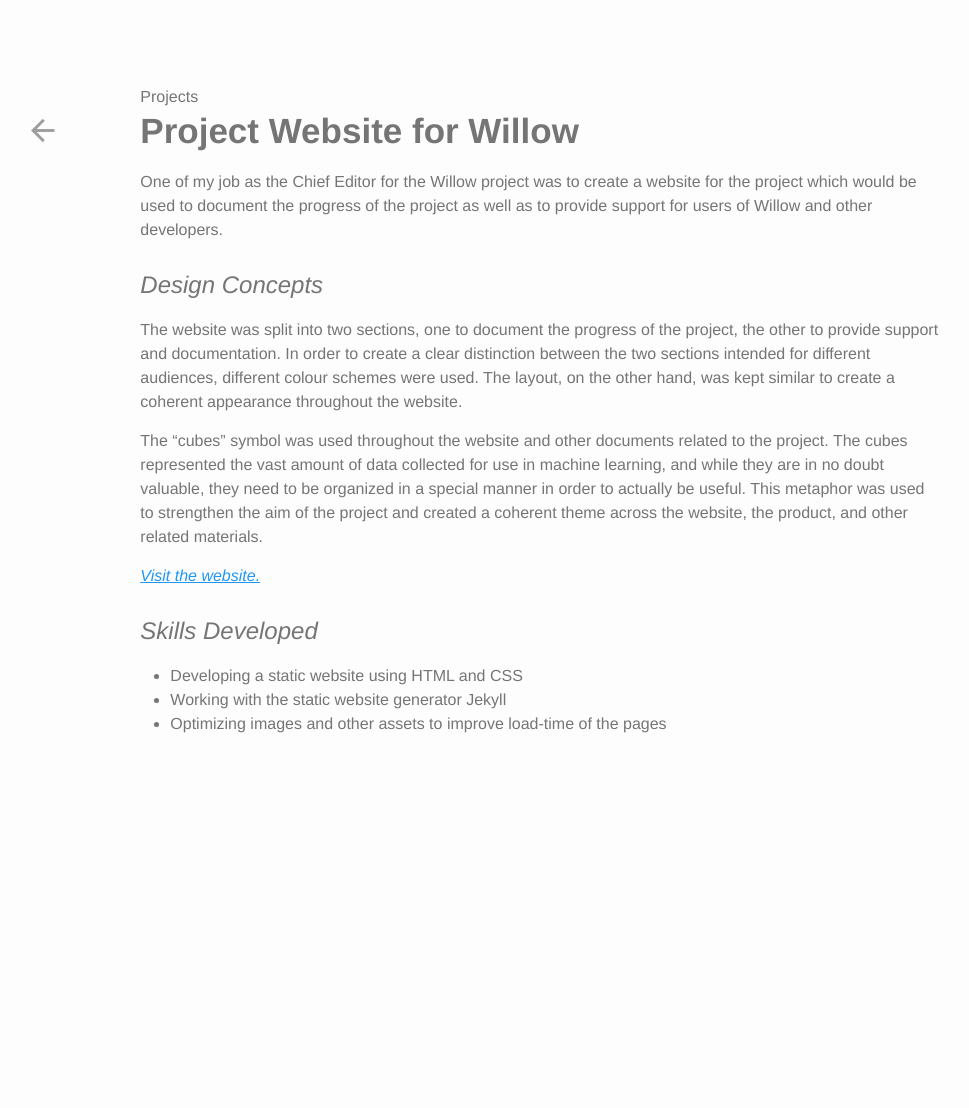
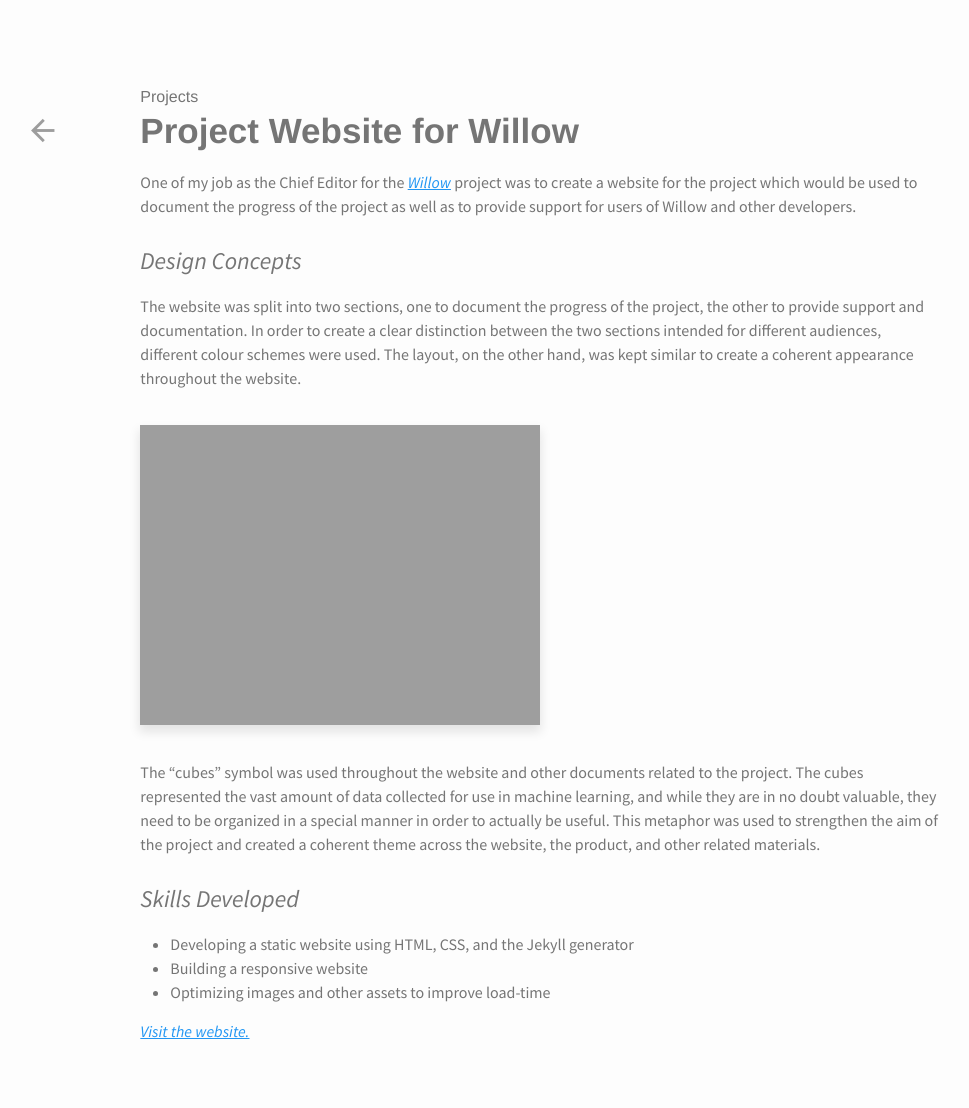
Before and after one commit to gcky/gcky.github.io, a Jekyll site: the page built from willow-website.md, in a window 1280 px wide. Shown: the whole page, without its empty margins (53-1022 px from the left). Built offline with Jekyll 4.4.1, drawn with Linux system fonts in a browser that asks for light colours; before the commit the page ends 900 px from its top, so only the background shows below that.

Commit message:
Update referral app page

```diff
--- a/_includes/head.html
+++ b/_includes/head.html
@@ -10,4 +10,5 @@
   <link rel="canonical" href="{{ page.url | replace:'index.html','' | prepend: site.baseurl | prepend: site.url }}">
   <link rel="alternate" type="application/rss+xml" title="{{ site.title }}" href="{{ "/feed.xml" | prepend: site.baseurl | prepend: site.url }}" />
   <link href="https://fonts.googleapis.com/icon?family=Material+Icons" rel="stylesheet">
+  <link href="https://fonts.googleapis.com/css?family=Source+Sans+Pro:300,300i,400,400i,700" rel="stylesheet">
 </head>
--- a/_sass/_subpage-layout.scss
+++ b/_sass/_subpage-layout.scss
@@ -118,6 +118,7 @@
       position: absolute;
       top: 105px - 20px;
       color: #757575;
+      font-weight: 400;
     }
   }
 
@@ -158,12 +159,18 @@
   .article-content {
     width: $content-width;
     color: #757575;
+    font-family: 'Source Sans Pro', Helvetica Neue, Arial, sans-serif;
     font-weight: 400;
 
     h2 {
       font-weight: 500;
       font-style: italic;
       padding-top: 10px;
+    }
+
+    img {
+      margin: 20px 0;
+      box-shadow: 0px 6px 10px 1px rgba(0,0,0,0.1);
     }
 
     a {
--- a/index.html
+++ b/index.html
@@ -5,21 +5,21 @@
 <section class="main-section">
   <section class="left-side"></section>
   <section class="subpage-content">
-    <a class="card-link" href="{{ site.baseurl }}/willow">
+    <a class="card-link" href="{{ site.baseurl }}/projects/willow">
       <div class="content-card border-orange">
         <h2>Willow</h2>
         <p>A university project where I worked in a team to create a web tool for cleaning, transforming, analyzing, and visualizing data.</p>
       </div>
     </a>
 
-    <a class="card-link" href="{{ site.baseurl }}/willow-website">
+    <a class="card-link" href="{{ site.baseurl }}/projects/willow-website">
       <div class="content-card border-teal">
         <h2>Project Website for Willow</h2>
         <p>A website built for the Willow project to document the development of the project as well as providing support for users of Willow.</p>
       </div>
     </a>
 
-    <a class="card-link" href="http://google.com">
+    <a class="card-link" href="{{ site.baseurl }}/projects/referral-app">
       <div class="content-card border-magenta">
         <h2>Referral App + Dashboard</h2>
         <p>A group project to build a proof-of-concept patient referral system for UCLH involving an iOS app and an web-based admin dashboard.</p>
--- a/willow-website.md
+++ b/willow-website.md
@@ -1,22 +1,24 @@
 ---
 layout: project-page
 title: Project Website for Willow
-permalink: /willow-website/
+permalink: /projects/willow-website/
 project_title: Project Website for Willow
 ---
 
-One of my job as the Chief Editor for the Willow project was to create a website for the project which would be used to document the progress of the project as well as to provide support for users of Willow and other developers.
+One of my job as the Chief Editor for the [Willow]({{ site.baseurl }}/projects/willow) project was to create a website for the project which would be used to document the progress of the project as well as to provide support for users of Willow and other developers.
 
 ## Design Concepts
 
 The website was split into two sections, one to document the progress of the project, the other to provide support and documentation. In order to create a clear distinction between the two sections intended for different audiences, different colour schemes were used. The layout, on the other hand, was kept similar to create a coherent appearance throughout the website.
 
+![Willow website screenshot](http://gcky.github.io/assets/willowweb/willow.png "Willow website screenshot")
+
 The "cubes" symbol was used throughout the website and other documents related to the project. The cubes represented the vast amount of data collected for use in machine learning, and while they are in no doubt valuable, they need to be organized in a special manner in order to actually be useful. This metaphor was used to strengthen the aim of the project and created a coherent theme across the website, the product, and other related materials.
-
-[Visit the website.](http://students.cs.ucl.ac.uk/2015/group19)
 
 ## Skills Developed
 
-- Developing a static website using HTML and CSS
-- Working with the static website generator Jekyll
-- Optimizing images and other assets to improve load-time of the pages
+- Developing a static website using HTML, CSS, and the Jekyll generator
+- Building a responsive website
+- Optimizing images and other assets to improve load-time
+
+[Visit the website.](http://students.cs.ucl.ac.uk/2015/group19)
```
Also changed, not shown: referral-app.md (added, +32 -0 lines), willow.md (+7 -1 lines).
